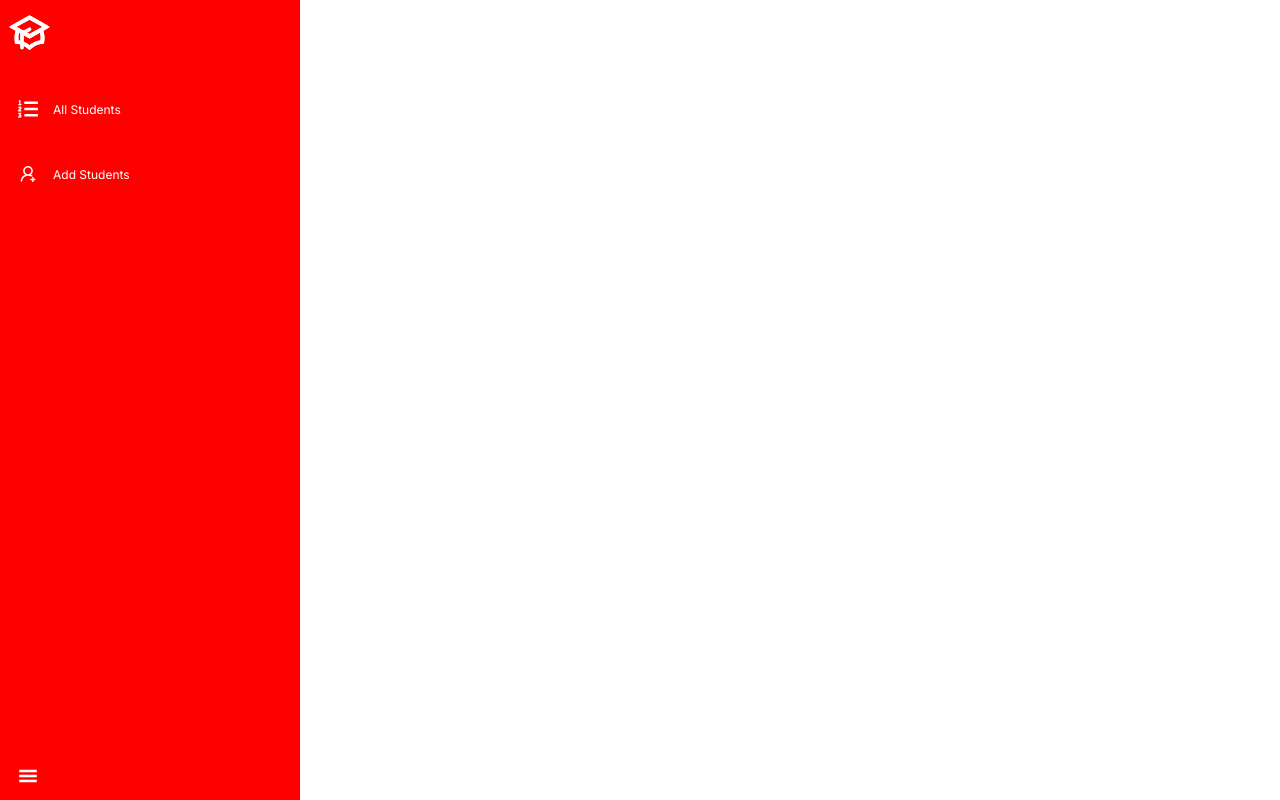
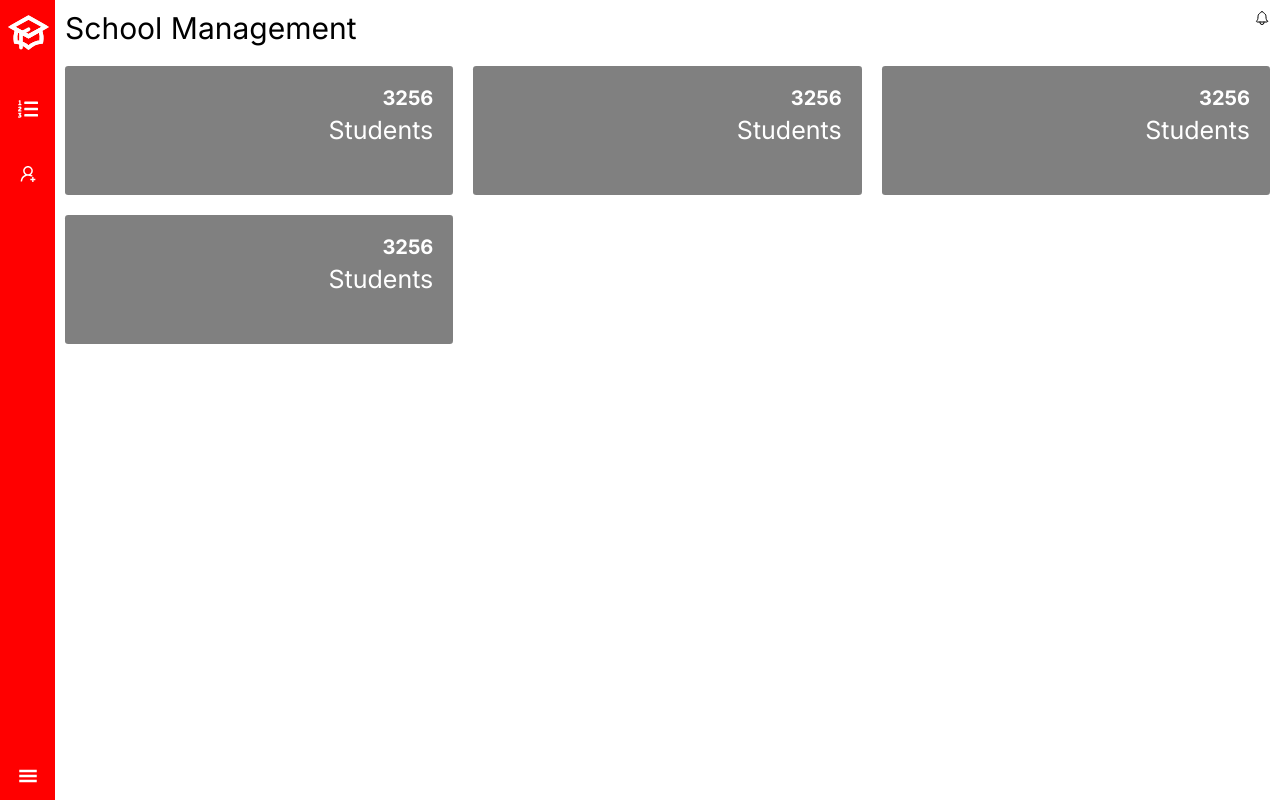
Before and after one commit to hamzapro305/school-management-frontend, a React (Create React App) app: page / in a window 1280 px wide. Built offline with nearby package versions, Linux system fonts and the light colour scheme.

Commit message:
Dashboard home page init

```diff
--- /dev/null
+++ b/src/Components/SimpleAnalyticsBox.jsx
@@ -0,0 +1,33 @@
+import React from "react";
+import { motion } from "framer-motion";
+
+const SimpleAnalyticsBox = ({ value, label }) => {
+	return (
+		<motion.div
+			style={{
+				padding: "20px",
+				paddingBottom: "50px",
+				backgroundColor: "gray",
+				borderRadius: ".2rem",
+				display: "flex",
+				flexDirection: "column",
+				gap: "5px",
+				alignItems: "flex-end",
+				color: "white",
+			}}
+			className="SimpleAnalyticsBox"
+		>
+			<div
+				style={{ fontWeight: "bolder", fontSize: "20px" }}
+				className="value MF"
+			>
+				{value}
+			</div>
+			<div className="label MF" style={{ fontSize: "25px" }}>
+				{label}
+			</div>
+		</motion.div>
+	);
+};
+
+export default SimpleAnalyticsBox;
--- a/src/Dashboard/Panel.jsx
+++ b/src/Dashboard/Panel.jsx
@@ -2,6 +2,7 @@ import { AnimatePresence } from "framer-motion";
 import { Route, Routes, useLocation } from "react-router-dom";
 import AddStudentTab from "./Tabs/AddStudent";
 import AllStudents from "./Tabs/AllStudents";
+import HomeTab from "./Tabs/HomeTab";
 
 const Panel = () => {
 	const location = useLocation();
@@ -10,7 +11,7 @@ const Panel = () => {
 			<AnimatePresence mode="wait">
 
 				<Routes location={location} key={location.pathname}>
-					<Route path="/" element={<></>} />
+					<Route path="/" element={<HomeTab />} />
 					<Route path="/addStudent" element={<AddStudentTab />} />
 					<Route path="/allStudents" element={<AllStudents />} />
 				</Routes>
--- a/src/Dashboard/Sidebar.jsx
+++ b/src/Dashboard/Sidebar.jsx
@@ -9,7 +9,7 @@ const Sidebar = () => {
 	const navigate = useNavigate();
 	const location = useLocation();
 	const RouteHandler = (path) => navigate(path);
-	const [isOpen, setIsOpen] = useState(true);
+	const [isOpen, setIsOpen] = useState(false);
 	return (
 		<motion.div
 			className="Dashboard-Sidebar"
@@ -19,7 +19,7 @@ const Sidebar = () => {
 			}}
 			exit={{}}
 		>
-			<div className="logo" onClick={() => RouteHandler('/')}>
+			<div className="logo" onClick={() => RouteHandler("/")}>
 				<HiOutlineAcademicCap color="white" size={45} />
 			</div>
 			<div className="allRoutes">
--- /dev/null
+++ b/src/Dashboard/Tabs/HomeTab.jsx
@@ -0,0 +1,27 @@
+import FadePage from "Components/FadePage";
+import SimpleAnalyticsBox from "Components/SimpleAnalyticsBox";
+import { IoNotificationsOutline } from "react-icons/io5";
+import { motion } from "framer-motion";
+
+const HomeTab = () => {
+	return (
+		<FadePage cssClass="HomeTab">
+			<div className="HomeTab-header">
+				<div className="logo MF">School Management</div>
+				<div className="end">
+					<div className="notification icon">
+						<IoNotificationsOutline />
+					</div>
+				</div>
+			</div>
+			<motion.div layout className="parts">
+				<SimpleAnalyticsBox label="Students" value={3256} />
+				<SimpleAnalyticsBox label="Students" value={3256} />
+				<SimpleAnalyticsBox label="Students" value={3256} />
+				<SimpleAnalyticsBox label="Students" value={3256} />
+			</motion.div>
+		</FadePage>
+	);
+};
+
+export default HomeTab;
--- /dev/null
+++ b/src/Sass/Dasboard/Tabs/_HomeTab.scss
@@ -0,0 +1,20 @@
+.HomeTab {
+	padding: 10px;
+	display: flex;
+	flex-direction: column;
+	gap: 20px;
+	&-header {
+		display: flex;
+		justify-content: space-between;
+		.logo {
+			font-size: 30px;
+		}
+		.icon {
+			cursor: pointer;
+		}
+	}
+	.parts {
+		@include grid(300px);
+		gap: 20px;
+	}
+}
--- a/src/Sass/Dasboard/_Panel.scss
+++ b/src/Sass/Dasboard/_Panel.scss
@@ -1,8 +1,11 @@
 .Dashboard-Panel {
 	overflow-y: scroll;
 	flex: 1;
-
+	@include responsive(md){
+		padding-left: 55px
+	}
 	// Tabs
 	@import "./Tabs/AllStudents";
 	@import "./Tabs/AddStudent";
+	@import "./Tabs/HomeTab";
 }
--- a/src/Sass/Dasboard/_Sidebar.scss
+++ b/src/Sass/Dasboard/_Sidebar.scss
@@ -5,8 +5,17 @@
 	gap: 30px;
 	padding: 10px 0;
 	overflow-x: hidden;
+	@include responsive(md) {
+		position: fixed;
+		top: 0;
+		left: 0;
+		height: 97vh;
+		z-index: 9999;
+	}
 	.logo {
-		padding-left: 7px;
+		padding-left: 6px;
+		cursor: pointer;
+		position: relative;
 	}
 	.handler {
 		cursor: pointer;
@@ -37,7 +46,7 @@
 				top: 0;
 				left: 0;
 				background-color: green;
-				width: 5px;
+				width: 3px;
 				height: 100%;
 			}
 		}
--- a/src/Sass/_vars.scss
+++ b/src/Sass/_vars.scss
@@ -34,6 +34,11 @@ $LightBackground: #e3e6ff;
 	align-items: center;
 }
 
+@mixin grid($val) {
+	display: grid;
+	grid-template-columns: repeat(auto-fit, minmax($val, 1fr));
+}
+
 // For Spacing Between Component
 @mixin SPACE($space, $space-lg, $space-md) {
 	padding-top: #{$space}px;
```
